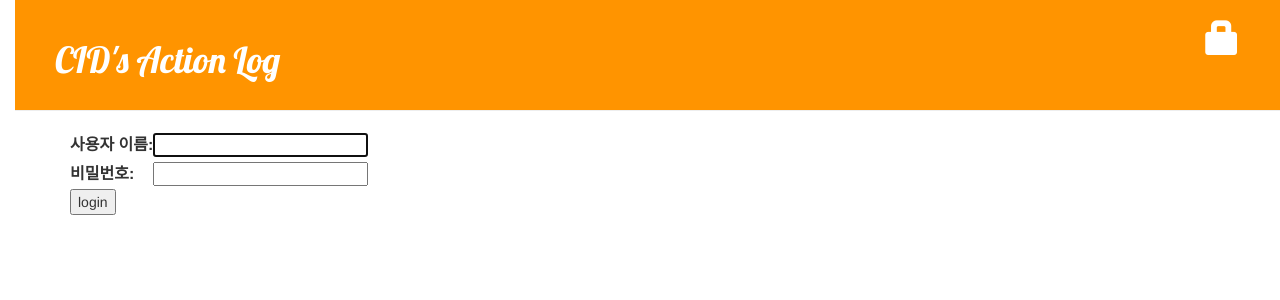
After one commit to cidyoon/django-blog, a Django app: page /accounts/login/ in a window 1280 px wide. The commit adds this page. Shown: the top 300 px of the page. Run offline with Django 3.2, Linux system fonts and the light colour scheme; some libraries are stand-ins or nearby versions.

Commit message:
블로그 기능 추가

```diff
--- a/blog/templates/blog/base.html
+++ b/blog/templates/blog/base.html
@@ -13,12 +13,12 @@
     <div class="page-header">
         {% if user.is_authenticated %}
         <a href="{% url 'post_new' %}" class="top-menu"><span class="glyphicon glyphicon-plus"></span></a>
-        {% endif%}
-
-        {% if user.is_authenticated %}
         <a href="{% url 'post_draft_list' %}" class="top-menu">
             <span class="glyphicon glyphicon-edit"></span>
         </a>
+        <p class="top-menu">Hello {{ user.username }} <small>(<a href="{% url 'logout' %}">Log out</a>)</small></p>
+        {% else %}
+        <a href="{% url 'login' %}" class="top-menu"><span class="glyphicon glyphicon-lock"></span></a>
         {% endif%}
         <h1><a href="/">CID's Action Log</a></h1>
 
--- /dev/null
+++ b/blog/templates/registration/login.html
@@ -0,0 +1,28 @@
+{% extends 'blog/base.html' %}
+
+{% block content %}
+{% if form.errors %}
+<p>이름과 비밀번호가 일치하지 않습니다. 다시 시도해 주세요</p>
+{% endif %}
+
+<form method="POST" action="{% url 'login'%}">
+    {% csrf_token %}
+    <table>
+        <tr>
+            <td>
+                {{ form.username.label_tag}}
+            </td>
+            <td>{{ form.username}}</td>
+        </tr>
+
+        <tr>
+            <td>{{form.password.label_tag}}</td>
+            <td>{{form.password}}</td>
+        </tr>
+    </table>
+
+    <input type="submit" value="login">
+    <input type="hidden" name="next" value="{{next}}">
+</form>
+
+{% endblock %}
--- a/mysite/settings.py
+++ b/mysite/settings.py
@@ -121,3 +121,5 @@ USE_TZ = True
 
 STATIC_URL = '/static/'
 STATIC_ROOT = os.path.join(BASE_DIR, 'static')
+
+LOGIN_REDIRECT_URL = '/'
--- a/mysite/urls.py
+++ b/mysite/urls.py
@@ -16,8 +16,15 @@ Including another URLconf
 from django.conf.urls import include, url
 from django.contrib import admin
 
+
+# 로그인 뷰 추가
+from django.contrib.auth import views
+
 urlpatterns = [
     url(r'^admin/', admin.site.urls),
+    url(r'^accounts/login/$', views.login, name='login'),
+    url(r'^accounts/logout/$', views.logout,
+        name='logout', kwargs={'next_page': '/'}),
     url(r'', include('blog.urls')),
     url(r'^superlists/', include('superlists.urls')),
 ]
```
Also changed, not shown: blog/views.py (+12 -9 lines).
